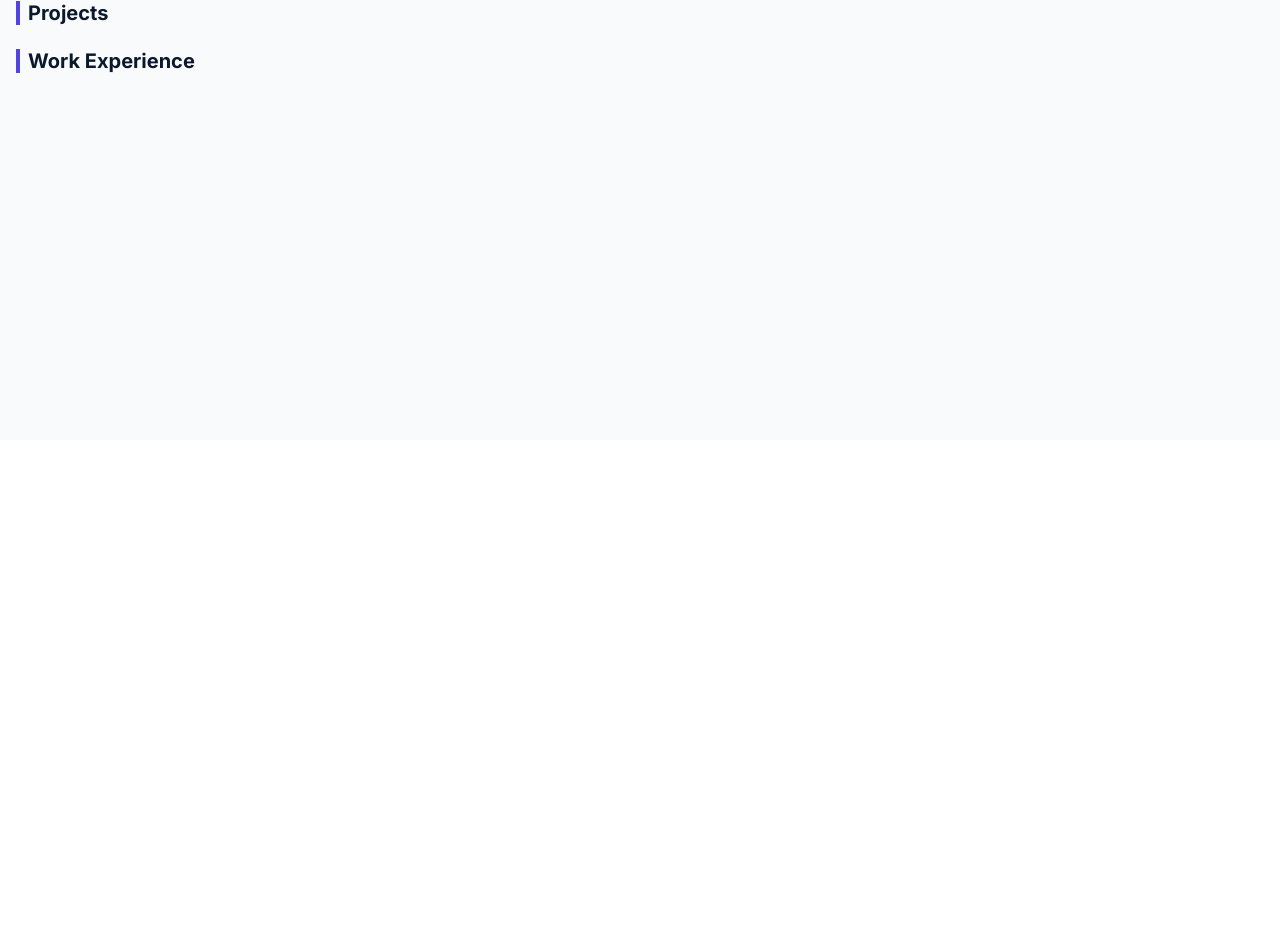
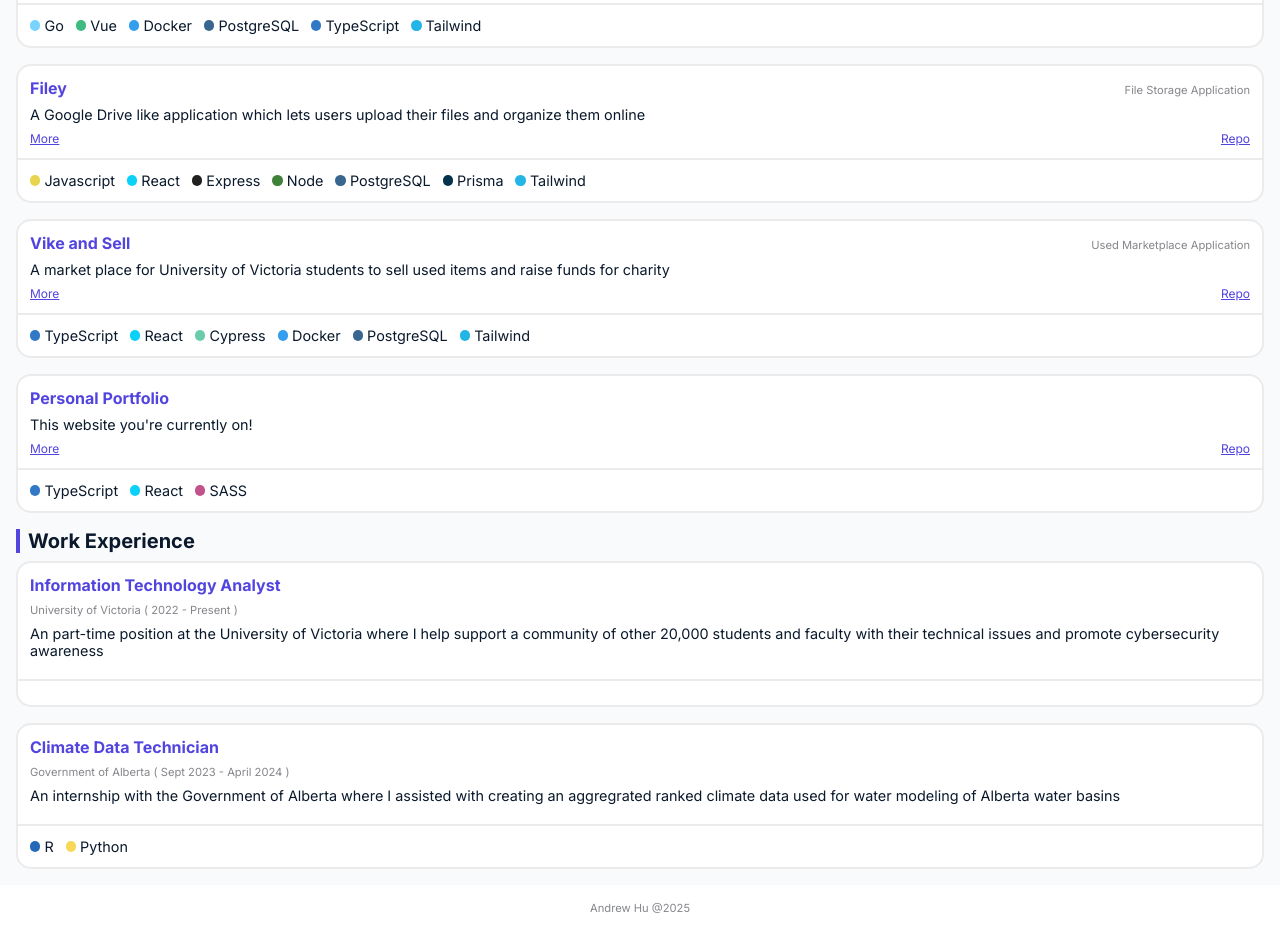
Before and after one commit to Andrewyuhu/portfolio, a React (Vite) app: page / in a window 1280 px wide. Shown: the part 360-1291 px from the top of the page. Before the commit the page ends 800 px from the top, so only its background shows below. Built offline with nearby package versions, Linux system fonts and the light colour scheme.

Commit message:
added basic sections with styling

```diff
--- a/src/App.tsx
+++ b/src/App.tsx
@@ -1,4 +1,89 @@
+import ProjectCard from "./components/ProjectCard";
+import WorkCard from "./components/WorkCard";
+
 function App() {
+  const projects = [
+    {
+      title: "Talky",
+      subtitle: "Real Time Chat Application",
+      content:
+        "A real time chat app created with websockets using Vue for the frontend and Golang for the backend",
+      repo: "Filler",
+      skills: [
+        { name: "Go", color: "#78d4fd" },
+        { name: "Vue", color: "#3dbb81" },
+        { name: "Docker", color: "#339eee" },
+        { name: "PostgreSQL", color: "#38668e" },
+        { name: "TypeScript", color: "#3178c6" },
+        { name: "Tailwind", color: "#23b5e5" },
+      ],
+    },
+    {
+      title: "Filey",
+      subtitle: "File Storage Application",
+      content:
+        "A Google Drive like application which lets users upload their files and organize them online",
+      repo: "Filler",
+      skills: [
+        { name: "Javascript", color: "#e8d44d" },
+        { name: "React", color: "#0bd0f8" },
+        { name: "Express", color: "#212121" },
+        { name: "Node", color: "#3f8138" },
+        { name: "PostgreSQL", color: "#38668e" },
+        { name: "Prisma", color: "#02324c" },
+        { name: "Tailwind", color: "#23b5e5" },
+      ],
+    },
+    {
+      title: "Vike and Sell",
+      subtitle: "Used Marketplace Application",
+      content:
+        "A market place for University of Victoria students to sell used items and raise funds for charity",
+      repo: "Filler",
+      skills: [
+        { name: "TypeScript", color: "#3178c6" },
+        { name: "React", color: "#0bd0f8" },
+        { name: "Cypress", color: "#6acca8" },
+        { name: "Docker", color: "#339eee" },
+        { name: "PostgreSQL", color: "#38668e" },
+        { name: "Tailwind", color: "#23b5e5" },
+      ],
+    },
+    {
+      title: "Personal Portfolio",
+      subtitle: "",
+      content: "This website you're currently on!",
+      repo: "Filler",
+      skills: [
+        { name: "TypeScript", color: "#3178c6" },
+        { name: "React", color: "#0bd0f8" },
+        { name: "SASS", color: "#c2528c" },
+      ],
+    },
+  ];
+
+  const jobs = [
+    {
+      title: "Information Technology Analyst",
+      titleDescription: "University of Victoria ( 2022 - Present )",
+      content:
+        "An part-time position at the University of Victoria where I help support a community of other 20,000 students and faculty with their technical issues and promote cybersecurity awareness",
+      repo: "Filler",
+      skills: [],
+    },
+    {
+      title: "Climate Data Technician",
+      titleDescription: "Government of Alberta ( Sept 2023 - April 2024 )",
+      content:
+        "An internship with the Government of Alberta where I assisted with creating an aggregrated ranked climate data used for water modeling of Alberta water basins",
+      repo: "Filler",
+      skills: [
+        { name: "R", color: "#2468b8" },
+        { name: "Python", color: "#f8d856" },
+      ],
+    },
+  ];
+
   return (
     <>
       <header>
@@ -8,6 +93,7 @@ function App() {
             Full-Stack Developer | Software Engineer
           </span>
         </div>
+      </header>
       <nav>
         <ul>
           <li>About</li>
@@ -16,7 +102,7 @@ function App() {
           <li>Contact</li>
         </ul>
       </nav>
-      </header>
+      <div className="main-wrapper">
         <section>
           <h2>About me</h2>
           <p>
@@ -27,17 +113,36 @@ function App() {
           </p>
         </section>
         <section>
-        <h2>Skills</h2>
-        <h3>Langauges</h3>
-        <h3>Frameworks</h3>
-        <h3>Toolings</h3>
-      </section>
-      <section>
           <h2>Projects</h2>
+          <div className="project-section">
+            {projects.map((project) => (
+              <ProjectCard
+                title={project.title}
+                subtitle={project.subtitle}
+                content={project.content}
+                skills={project.skills}
+                repo={project.repo}
+                key={project.title}
+              ></ProjectCard>
+            ))}
+          </div>
         </section>
         <section>
           <h2>Work Experience</h2>
+          <div className="project-section">
+            {jobs.map((job) => (
+              <WorkCard
+                title={job.title}
+                titleDescription={job.titleDescription}
+                content={job.content}
+                skills={job.skills}
+                key={job.title}
+              ></WorkCard>
+            ))}
+          </div>
         </section>
+      </div>
+      <footer>Andrew Hu @2025</footer>
     </>
   );
 }
--- /dev/null
+++ b/src/components/ProjectCard.tsx
@@ -0,0 +1,45 @@
+import SkillTag, { type SkillTagProps } from "./SkillTag";
+
+interface ProjectCardProps {
+  title: string;
+  subtitle: string;
+  content: string;
+  repo: string;
+  skills: SkillTagProps[];
+}
+
+function ProjectCard({
+  title,
+  content,
+  repo,
+  skills,
+  subtitle,
+}: ProjectCardProps) {
+  return (
+    <div className="project-card">
+      <div className="project-card-details">
+        <div className="project-card-headings">
+          <h3>{title}</h3>
+          <span>{subtitle}</span>
+        </div>
+        <p>{content}</p>
+        <div className="project-card-links">
+          <a href="#">More</a>
+          <a href={repo}>Repo</a>
+        </div>
+      </div>
+      <div className="project-card-skills">
+        {skills.map((skill) => (
+          <SkillTag
+            name={skill.name}
+            color={skill.color}
+            key={skill.name}
+          ></SkillTag>
+        ))}
+      </div>
+    </div>
+  );
+}
+
+export default ProjectCard;
+export type { ProjectCardProps };
--- /dev/null
+++ b/src/components/SkillTag.tsx
@@ -0,0 +1,16 @@
+interface SkillTagProps {
+  name: string;
+  color: string;
+}
+
+function SkillTag({ name, color }: SkillTagProps) {
+  return (
+    <div className="skill-tag">
+      <div className="circle" style={{ background: color }}></div>
+      {name}
+    </div>
+  );
+}
+
+export default SkillTag;
+export type { SkillTagProps };
--- /dev/null
+++ b/src/components/WorkCard.tsx
@@ -0,0 +1,33 @@
+import SkillTag, { type SkillTagProps } from "./SkillTag";
+
+interface WorkCardProps {
+  title: string;
+  content: string;
+  titleDescription: string;
+  skills: SkillTagProps[];
+}
+
+function WorkCard({ title, content, skills, titleDescription }: WorkCardProps) {
+  return (
+    <div className="project-card">
+      <div className="project-card-details">
+        <h3>{title}</h3>
+        <span className="card-subtitle">{titleDescription}</span>
+        <p>{content}</p>
+        <div className="project-card-links"></div>
+      </div>
+      <div className="project-card-skills">
+        {skills.map((skill) => (
+          <SkillTag
+            name={skill.name}
+            color={skill.color}
+            key={skill.name}
+          ></SkillTag>
+        ))}
+      </div>
+    </div>
+  );
+}
+
+export default WorkCard;
+export type { WorkCardProps };
--- a/src/index.scss
+++ b/src/index.scss
@@ -29,19 +29,27 @@ $font: "Inter", sans-serif;
 }
 
 #root {
-  @include flex-col();
   background: $primary-bg;
   min-height: 100vh;
-  gap: 1rem;
 }
 
 header {
+  background: white;
   @include flex-col();
   align-items: center;
-  padding: 1rem;
+  padding: 1rem 1rem 0 1rem;
 }
 
-header ul {
+footer {
+  @include flex-center();
+  padding: 1rem;
+  background: white;
+  margin-top: 1rem;
+  font-size: 0.7rem;
+  color: $secondary-text;
+}
+
+ul {
   display: flex;
   list-style: none;
   gap: 1rem;
@@ -60,9 +68,24 @@ h2 {
   margin-bottom: 0.5rem;
 }
 
+h3 {
+  color: $heading-text;
+  font-size: 1rem;
+}
+
+.main-wrapper {
+  @include flex-col();
+  gap: 1rem;
+  padding-top: 1rem;
+}
+
 nav {
   @include flex-center(row, 0.25rem);
-  width: 100vw;
+  top: 0;
+  z-index: 2;
+  position: sticky;
+  background: white;
+  width: 100%;
   padding: 0.75rem 0;
   border-bottom: 1px #ebebeb solid;
 }
@@ -81,3 +104,67 @@ section {
   width: 100vw;
   padding-bottom: 0.75rem;
 }
+
+.skill-tag {
+  display: flex;
+  align-items: center;
+  gap: 0.25rem;
+  font-size: 0.9rem;
+}
+
+.circle {
+  aspect-ratio: 1;
+  height: 0.65rem;
+  border-radius: 50%;
+}
+
+.project-card {
+  border: 2px solid #ebebeb;
+  border-radius: 15px;
+  background: white;
+
+  span {
+    font-size: 0.7rem;
+    color: $secondary-text;
+  }
+}
+
+.project-card-details {
+  @include flex-col();
+  gap: 0.5rem;
+  padding: 0.75rem;
+  p {
+    color: $primary-text;
+    font-size: 0.9rem;
+  }
+}
+
+.project-card-skills {
+  display: flex;
+  gap: 0.75rem;
+  flex-wrap: wrap;
+  padding: 0.75rem;
+  border-top: 2px solid #ebebeb;
+  width: 100%;
+}
+
+.project-card-links {
+  display: flex;
+  justify-content: space-between;
+
+  a {
+    font-size: 0.75rem;
+    color: $heading-text;
+  }
+}
+
+.project-section {
+  @include flex-col();
+  gap: 1rem;
+}
+
+.project-card-headings {
+  display: flex;
+  align-items: baseline;
+  justify-content: space-between;
+}
```
Lines whose indentation alone changed are shown as unchanged.
